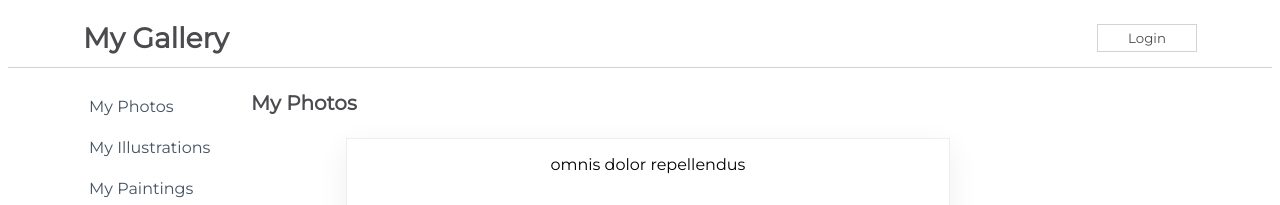
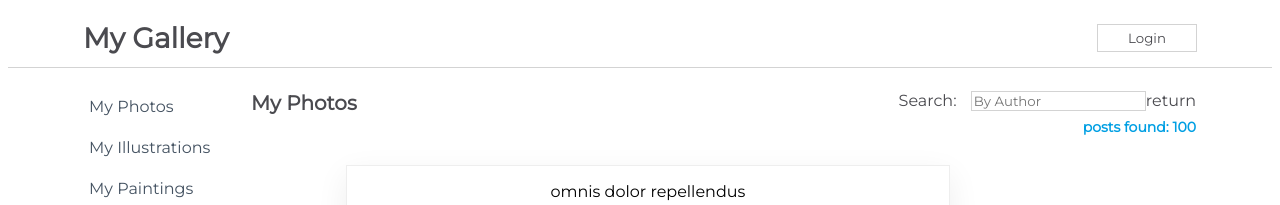
Before and after one commit to niclastanskanen/react-challenge, a React (Create React App) app in the folder my-app/: page / in a window 1280 px wide. Shown: the top 205 px of the page. Built offline with nearby package versions, Linux system fonts and the light colour scheme.

Commit message:
add search by author filtered posts

```diff
--- a/my-app/src/components/Content.js
+++ b/my-app/src/components/Content.js
@@ -10,7 +10,8 @@
         super(props)
 
         this.state = {
-            isLoaded: false
+            isLoaded: false,
+            posts: [],
         }
     }
 
@@ -18,8 +19,19 @@
         setTimeout(()=>{
             this.setState({
                 isLoaded: true,
+                posts: savedPosts
             })
         }, 2000)
+    }
+    handleChange = (e) => {
+        const name = e.target.value.toLowerCase();
+        const filteredPosts = savedPosts.filter((post)=>{
+            return post.name.toLowerCase().includes(name);
+        })
+
+        this.setState({
+            posts: filteredPosts
+        })
     }
 
     render() {
@@ -27,11 +39,21 @@
             <div className={css.Content}>
                 <div className={css.TitleBar}>
                     <h1>My Photos</h1>
+                    <form>
+                        <label htmlFor="searchInput">Search: </label>
+                        <input
+                            onChange={(e) => this.handleChange(e)}
+                            placeholder='By Author'
+                            type="search"
+                            id="searchInput"
+                        />
+                            return <h4>posts found: {this.state.posts.length}</h4>
+                    </form>
                 </div>
                 <div className={css.SearchResults}>
                     {
                         this.state.isLoaded ?
-                        <PostItem savedPosts={savedPosts} />
+                        <PostItem savedPosts={this.state.posts} />
                         : <Loader />
                     }
 
```
